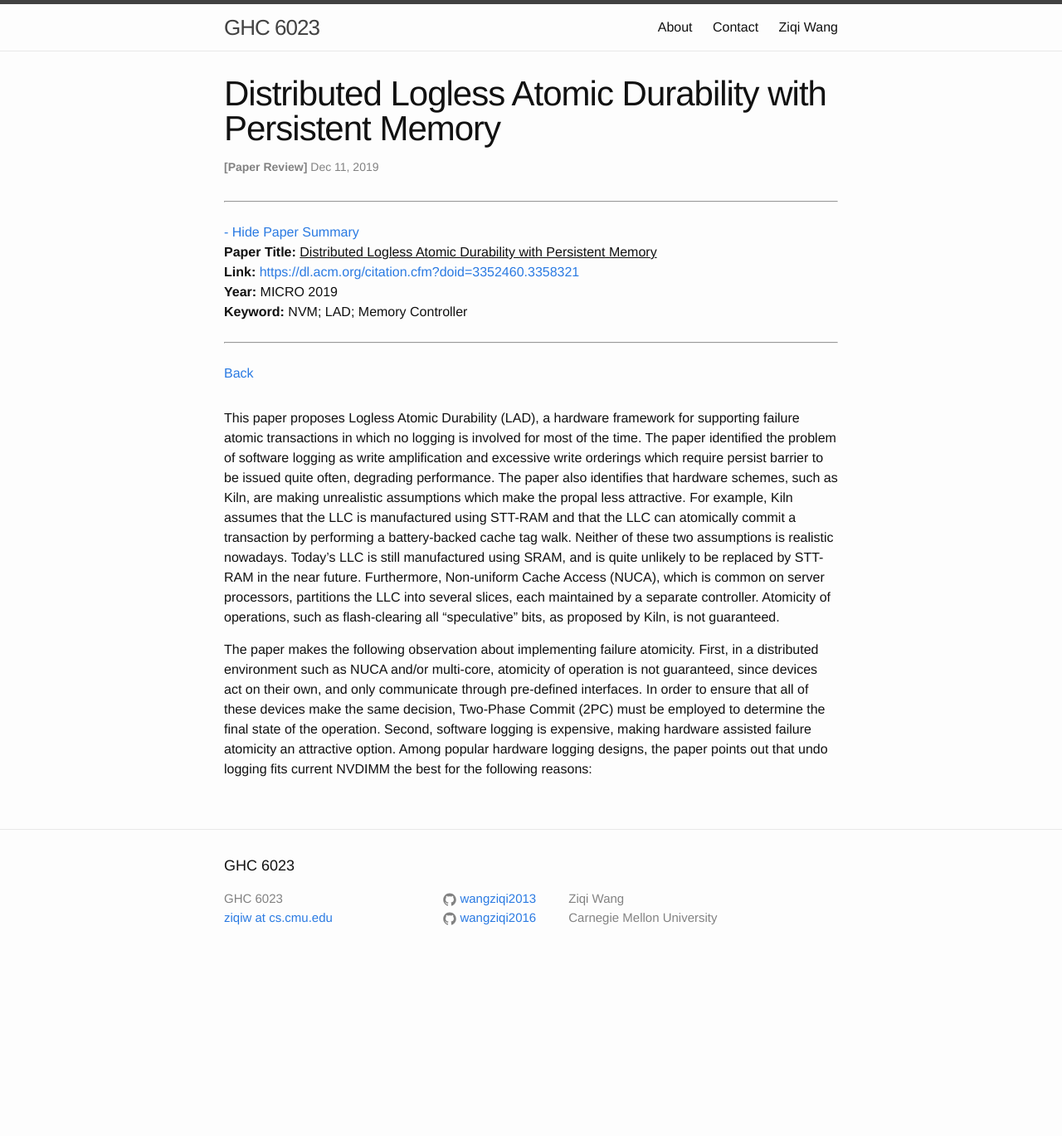
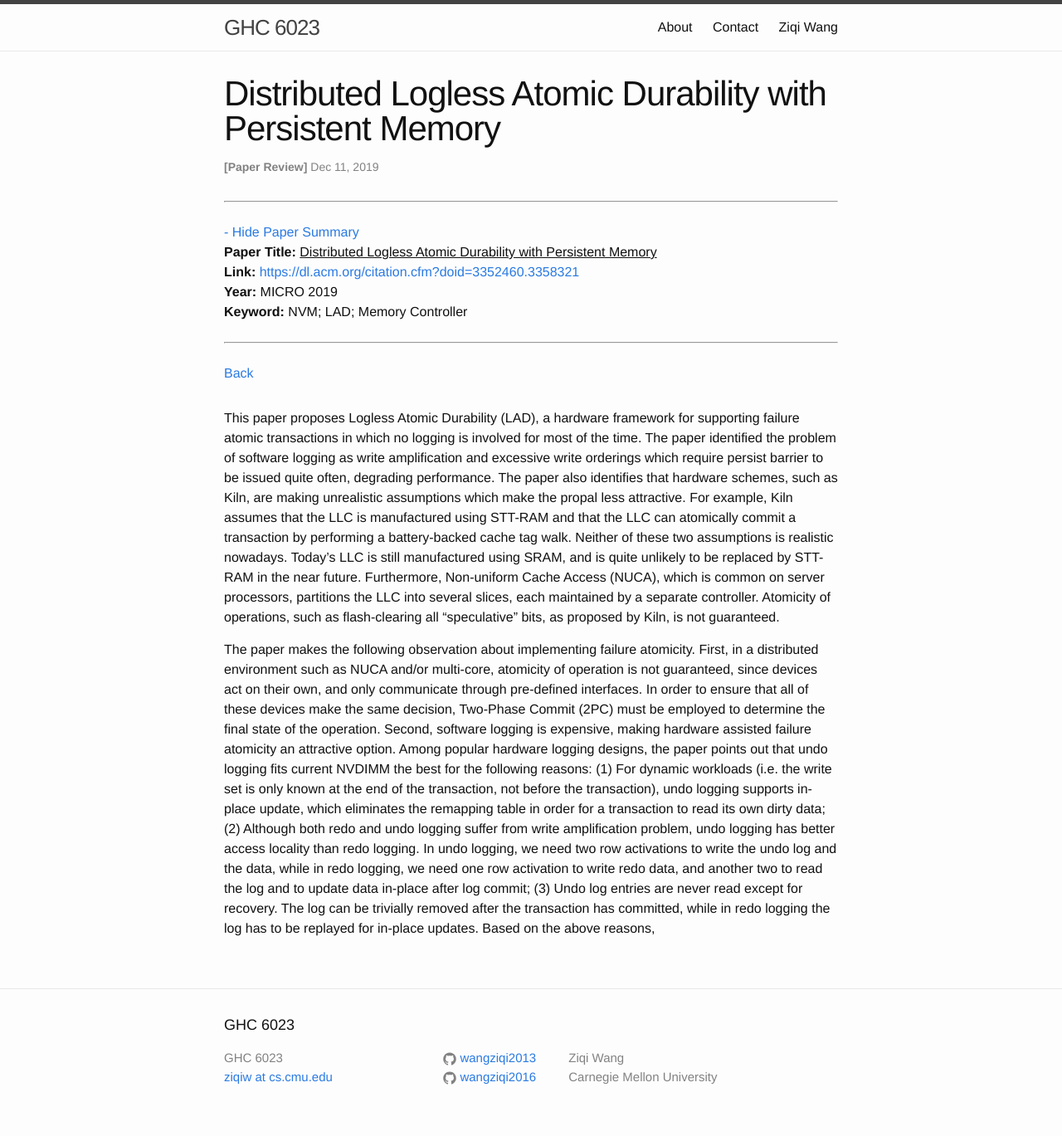
Before and after one commit to wangziqi2013/wangziqi2013.github.io, a Jekyll site: the page built from _posts/2019-12-11-lad.markdown, in a window 1280 px wide. Shown: the whole page at 83% size. Built offline with Jekyll 4.4.1, drawn with Linux system fonts in a browser that asks for light colours; before the commit the page ends 1177 px from its top, so only the background shows below that.

Commit message:
Adding undo logging

```diff
--- a/_posts/2019-12-11-lad.markdown
+++ b/_posts/2019-12-11-lad.markdown
@@ -29,4 +29,11 @@ such as NUCA and/or multi-core, atomicity of operation is not guaranteed, since
 communicate through pre-defined interfaces. In order to ensure that all of these devices make the same decision, Two-Phase
 Commit (2PC) must be employed to determine the final state of the operation. Second, software logging is expensive, making
 hardware assisted failure atomicity an attractive option. Among popular hardware logging designs, the paper points out
-that undo logging fits current NVDIMM the best for the following reasons:
+that undo logging fits current NVDIMM the best for the following reasons: (1) For dynamic workloads (i.e. the write set
+is only known at the end of the transaction, not before the transaction), undo logging supports in-place update, which
+eliminates the remapping table in order for a transaction to read its own dirty data; (2) Although both redo and undo
+logging suffer from write amplification problem, undo logging has better access locality than redo logging. In undo
+logging, we need two row activations to write the undo log and the data, while in redo logging, we need one row activation
+to write redo data, and another two to read the log and to update data in-place after log commit; (3) Undo log entries
+are never read except for recovery. The log can be trivially removed after the transaction has committed, while in redo
+logging the log has to be replayed for in-place updates. Based on the above reasons,
```
